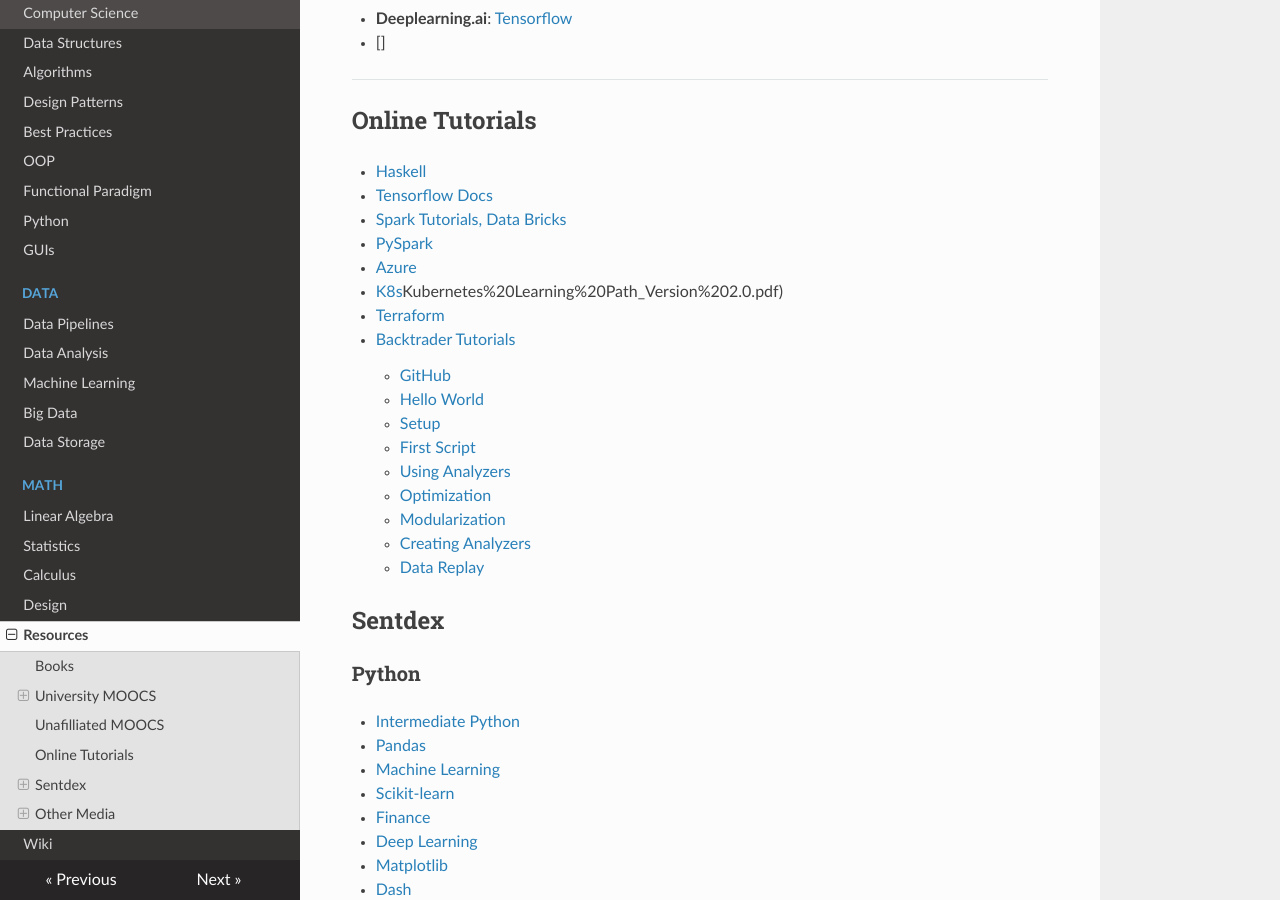
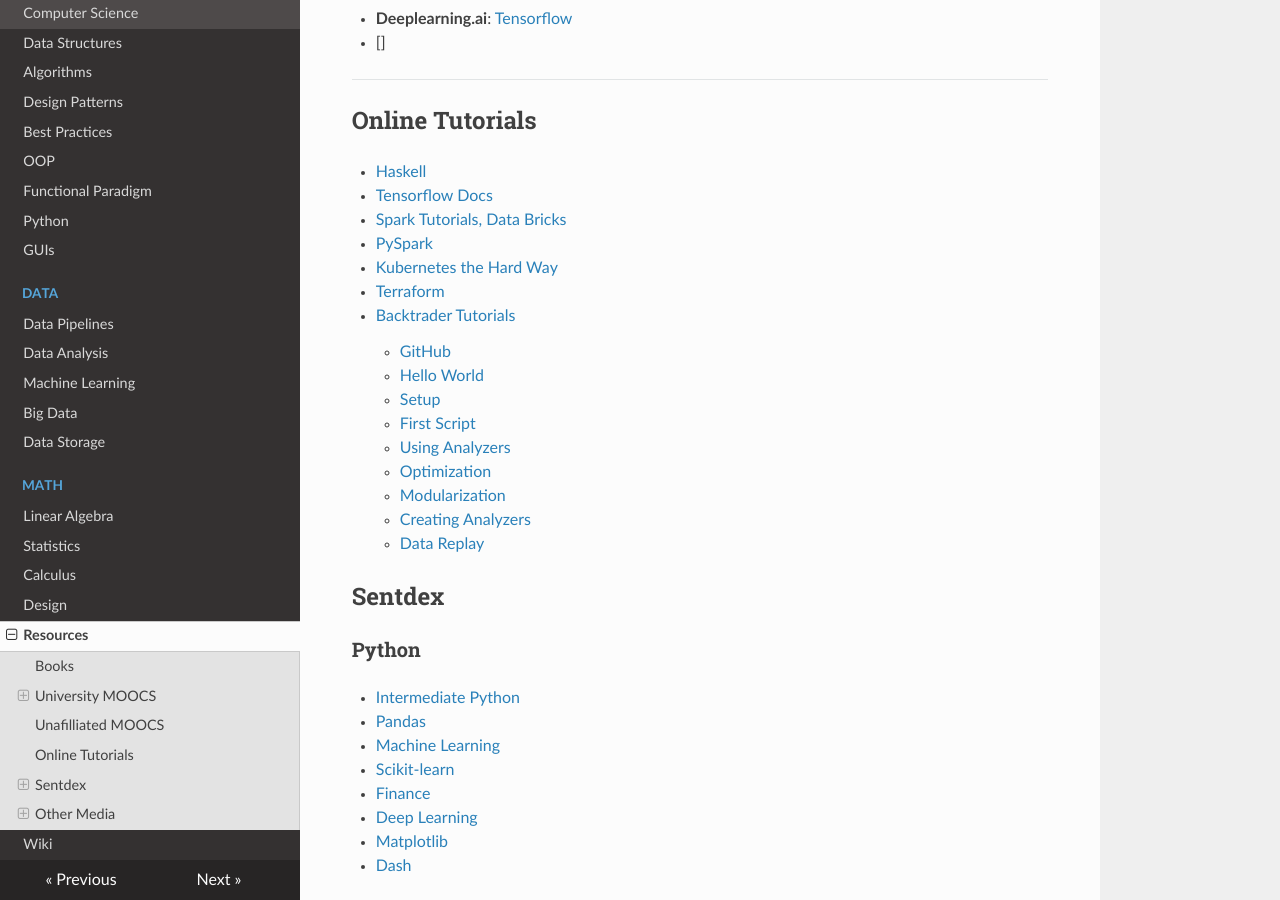
Before and after one commit to tarrott/tarrott.github.io, an MkDocs documentation site: the page built from docs/resources.md, in a window 1280 px wide and 900 px high, scrolled down 2842 px. Built offline with MkDocs 1.6.1, drawn with Linux system fonts in a browser that asks for light colours; nearby versions of some CDN libraries.

Commit message:
Added Kubernetes the Hard Way

```diff
--- a/docs/resources.md
+++ b/docs/resources.md
@@ -97,8 +97,7 @@
 - [Tensorflow Docs](https://www.tensorflow.org/learn)
 - [Spark Tutorials, Data Bricks](https://databricks.com/spark/getting-started-with-apache-spark)
 - [PySpark](https://www.edx.org/course/big-data-analytics-using-spark)
-- [Azure](https://docs.microsoft.com/en-us/learn/paths/azure-fundamentals/)
-- [K8s](https://azure.microsoft.com/mediahandler/files/resourcefiles/kubernetes-learning-path/)Kubernetes%20Learning%20Path_Version%202.0.pdf)
+- [Kubernetes the Hard Way](https://github.com/kelseyhightower/kubernetes-the-hard-way)
 - [Terraform](https://learn.hashicorp.com/terraform/azure/intro_az)
 - [Backtrader Tutorials](https://backtest-rookies.com/getting-started/#bt)
     - [GitHub](https://github.com/mementum/backtrader)
```
